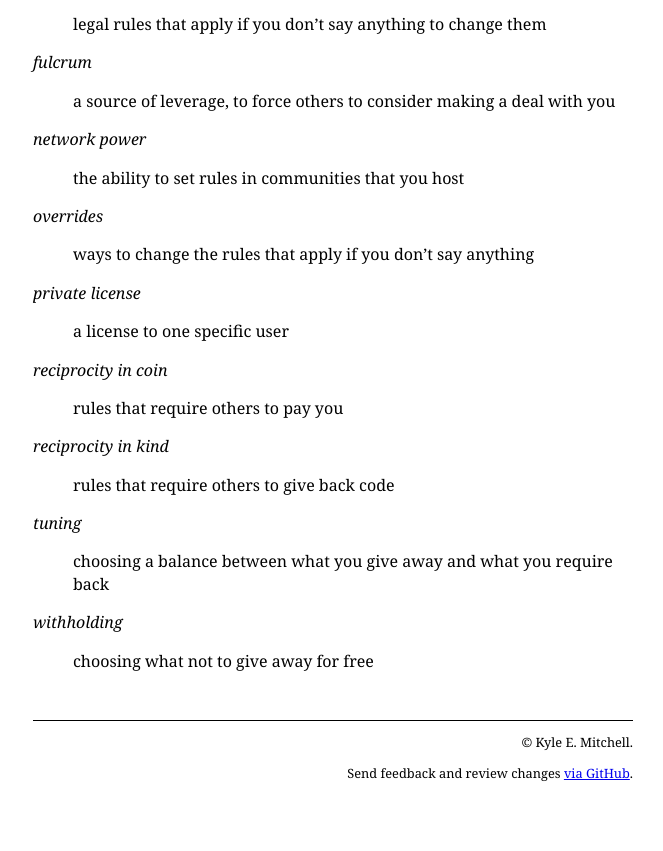
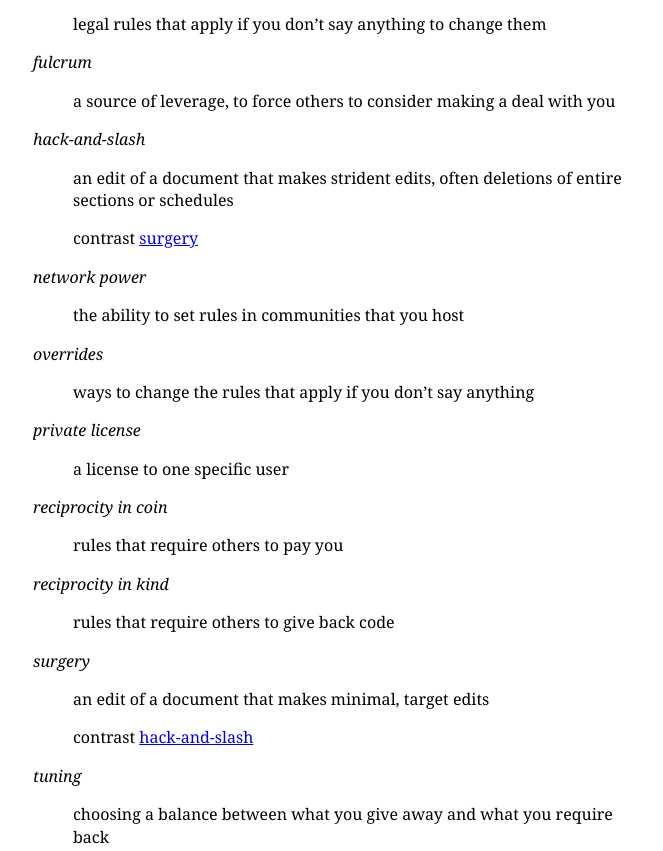
Before and after one commit to kemitchell/jargon.kemitchell.com, a plain HTML site: page index.html in a window 1280 px wide. Shown: the part 548-1399 px from the top of the page, without its empty margins (307-970 px from the left). Drawn offline with Linux system fonts and the light colour scheme.

Commit message:
Add "surgery" and "hack-and-slash"

```diff
--- a/index.html
+++ b/index.html
@@ -29,11 +29,13 @@
         <dt>convenience</dt><dd><p>work you do that helps others save time</p></dd>
         <dt>defaults</dt><dd><p>legal rules that apply if you don’t say anything to change them</p></dd>
         <dt>fulcrum</dt><dd><p>a source of leverage, to force others to consider making a deal with you</p></dd>
+        <dt id=hack-and-slash>hack-and-slash</dt><dd><p>an edit of a document that makes strident edits, often deletions of entire sections or schedules</p><p>contrast <a href=#surgery>surgery</a></dd>
         <dt>network power</dt><dd><p>the ability to set rules in communities that you host</p></dd>
         <dt>overrides</dt><dd><p>ways to change the rules that apply if you don’t say anything</p></dd>
         <dt>private license</dt><dd><p>a license to one specific user</p></dd>
         <dt>reciprocity in coin</dt><dd><p>rules that require others to pay you</p></dd>
         <dt>reciprocity in kind</dt><dd><p>rules that require others to give back code</p></dd>
+        <dt id=surgery>surgery</dt><dd><p>an edit of a document that makes minimal, target edits</p><p>contrast <a href=#hack-and-slash>hack-and-slash</a></dd>
         <dt>tuning</dt><dd><p>choosing a balance between what you give away and what you require back</p></dd>
         <dt>withholding</dt><dd><p>choosing what not to give away for free</p></dd>
 
```
